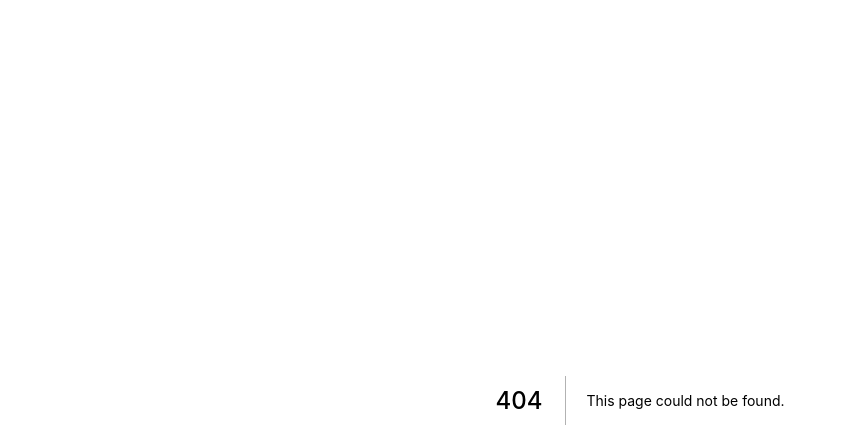
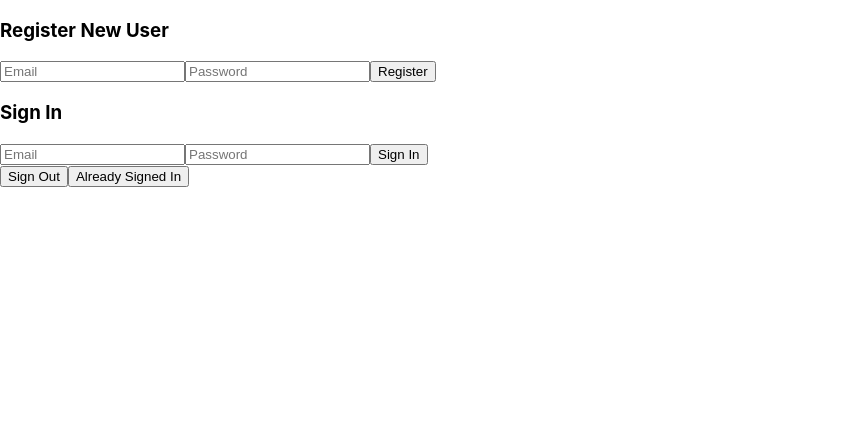
Before and after one commit to sidney-m-grant/food-repository-next, a Next.js app: page /signIn in a window 1280 px wide. Before the commit this address had no page. Shown: the top 448 px of the page, without its empty margins (0-847 px from the left). Built offline with nearby package versions, Linux system fonts and the light colour scheme; no server answers.

Commit message:
initial commit

```diff
--- /dev/null
+++ b/components/ProtectedRoute.tsx
@@ -0,0 +1,22 @@
+import React, { useEffect } from 'react'
+import { useAuth } from '../context/AuthContext'
+import { useRouter } from 'next/router'
+
+const ProtectedRoute = ({children}: {children: React.ReactNode}) => {
+    const { user } = useAuth()
+    const router = useRouter()
+
+    // basic use effect sends us back to login if no one is signed in
+
+    useEffect(() => {
+        if(!user) {
+            router.push('/signIn')
+        }
+    }, [router, user])
+
+    return (
+        <>{user ? children : null}</>
+    )
+}
+
+export default ProtectedRoute
--- /dev/null
+++ b/context/AuthContext.tsx
@@ -0,0 +1,48 @@
+import React, { createContext, useContext, useEffect, useState } from 'react'
+import { auth } from '../firebase'
+import { createUserWithEmailAndPassword, signInWithEmailAndPassword, signOut, onAuthStateChanged } from 'firebase/auth'
+
+const AuthContext = createContext({})
+
+export const useAuth: any = () => useContext(AuthContext)
+
+export const AuthContextProvider = ({children, }: {children: React.ReactNode}) => {
+    const [user, setUser] = useState<any>(null);
+    const [loading, setLoading] = useState(false);
+
+    useEffect(() => {
+        const unsubscribe = onAuthStateChanged(auth, (user) => {
+            if(user){
+                setUser({
+                    uid: user.uid,
+                    email: user.email,
+                    displayName: user.displayName
+                })
+            } else {
+                setUser(null)
+            }
+            setLoading(false);
+        })
+
+        return () => unsubscribe()
+    }, [])
+
+    const signup = (email:string, password:string) => {
+        return createUserWithEmailAndPassword(auth, email, password)
+    }
+
+    const login = (email:string, password:string) => {
+        return signInWithEmailAndPassword(auth, email, password)
+    }
+
+    const logout = async () => {
+        setUser(null)
+        await signOut(auth);
+    }
+
+    return (
+        <AuthContext.Provider value={{user, login, signup, logout}}>
+            {loading ? null : children}
+        </AuthContext.Provider>
+    )
+}
--- /dev/null
+++ b/firebase.ts
@@ -0,0 +1,20 @@
+// Import the functions you need from the SDKs you need
+import { initializeApp } from "firebase/app";
+import { getAuth } from 'firebase/auth'
+// TODO: Add SDKs for Firebase products that you want to use
+// https://firebase.google.com/docs/web/setup#available-libraries
+
+// Your web app's Firebase configuration
+const firebaseConfig = {
+  apiKey: "AIzaSyAmRy5QgdTHXPq0fhHHuY6xCKgLF58T5WE",
+  authDomain: "food-respository-next.firebaseapp.com",
+  projectId: "food-respository-next",
+  storageBucket: "food-respository-next.appspot.com",
+  messagingSenderId: "836788145185",
+  appId: "1:836788145185:web:cc52406b4b0d8ed8156760"
+};
+
+// Initialize Firebase
+const app = initializeApp(firebaseConfig);
+
+export const auth = getAuth(app)
--- a/package.json
+++ b/package.json
@@ -9,6 +9,7 @@
     "lint": "next lint"
   },
   "dependencies": {
+    "firebase": "^9.9.4",
     "next": "12.3.0",
     "react": "18.2.0",
     "react-dom": "18.2.0"
--- a/pages/_app.tsx
+++ b/pages/_app.tsx
@@ -1,8 +1,31 @@
 import '../styles/globals.css'
 import type { AppProps } from 'next/app'
+import { AuthContextProvider } from '../context/AuthContext'
+import ProtectedRoute from '../components/ProtectedRoute'
+import { useRouter } from 'next/router'
+
+const noAuthRequired = ['/signIn']
 
 function MyApp({ Component, pageProps }: AppProps) {
-  return <Component {...pageProps} />
+
+  const router = useRouter()
+
+  return (
+    <AuthContextProvider>
+      {/* this ternary operator applies the protect route component to anything not including in the noAuthRequired Array defined above
+      , rerouting back to signIn whenever someone goes to a protected path
+      - currently causing an error when trying to go to same URL */}
+      {noAuthRequired.includes(router.pathname) ? (
+        <Component {...pageProps} />
+      ) : (
+        <ProtectedRoute>
+          <Component {...pageProps} />
+        </ProtectedRoute>
+      )
+
+    }
+    </AuthContextProvider>
+  )
 }
 
 export default MyApp
--- /dev/null
+++ b/pages/signIn.tsx
@@ -0,0 +1,74 @@
+import React, { useEffect, useState } from 'react'
+import { useAuth } from '../context/AuthContext'
+import { useRouter } from 'next/router'
+
+export default function signIn() {
+    const { user, signup, login, logout } = useAuth()
+
+    const [registerEmail, setRegisterEmail] = useState("")
+    const [registerPassword, setRegisterPassword] = useState("")
+    const [loginEmail, setLoginEmail] = useState("")
+    const [loginPassword, setLoginPassword] = useState("")
+
+    const router = useRouter();
+
+    const registerNewUser = async () => {
+        try {
+            await signup(registerEmail, registerPassword)
+            console.log(user)
+            router.push('/recipeList')
+        } catch(error) {
+            console.log(error)
+        }
+    }
+
+    const signIn = async () => {
+        try {
+            await login(loginEmail, loginPassword)
+            console.log(user)
+            router.push('/recipeList')
+        } catch(error) {
+            console.log(error)
+        }
+    }
+
+    const alreadySignedIn = () => {
+        if (user) {
+            router.push('/recipeList')
+        } else {
+            console.log('not signed in')
+        }
+    }
+
+  return (
+    <div>
+
+        <div>
+            <h3>Register New User</h3>
+            <input placeholder="Email" onChange={(e) => {
+                setRegisterEmail(e.target.value)
+            }}></input>
+            <input placeholder="Password" onChange={(e) => {
+                setRegisterPassword(e.target.value)
+            }}></input>
+            <button onClick={registerNewUser}>Register</button>
+        </div>
+
+        <div>
+            <h3>Sign In</h3>
+            <input placeholder="Email" onChange={(e) => {
+                setLoginEmail(e.target.value)
+            }}></input>
+            <input placeholder="Password" onChange={(e) => {
+                setLoginPassword(e.target.value)
+            }}></input>
+            <button onClick={signIn}>Sign In</button>
+        </div>
+
+        <button onClick={() => {logout()}}>Sign Out</button>
+
+        <button onClick={alreadySignedIn}>Already Signed In</button>
+
+     </div>
+  )
+}
```
Also changed, not shown: components/SignOutButton.tsx (added, +14 -0 lines), pages/index.tsx (+11 -65 lines), pages/recipeInput.tsx (added, +9 -0 lines), pages/recipeList.tsx (added, +11 -0 lines), 1 other file (tests, documents, lock files or other folders).
